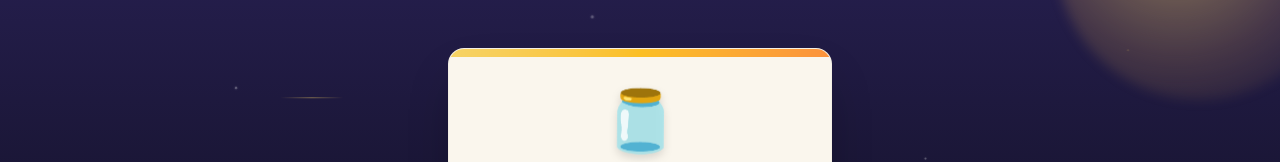
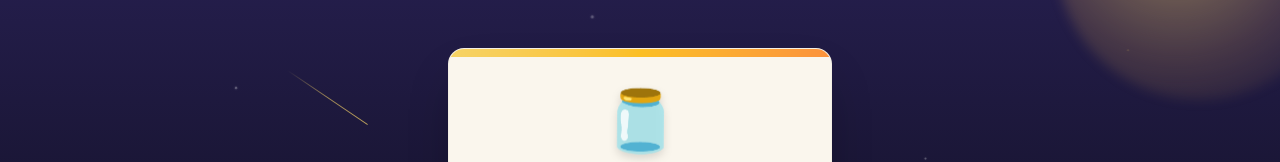
Before and after one commit to TeemoSun/angerlog, a React (Vite) app in the folder frontend/: page /login in a window 1280 px wide. Shown: the part 124-286 px from the top of the page. Built offline with nearby package versions, Linux system fonts and the light colour scheme.

Commit message:
fix(ui): 流星轨迹旋转至运动方向并改为不对称渐变（头亮尾暗）

```diff
--- a/frontend/src/components/ParticleBackground.tsx
+++ b/frontend/src/components/ParticleBackground.tsx
@@ -78,8 +78,8 @@ export function ParticleBackground() {
       {SHOOTING_STARS.map((s, i) => (
         <motion.div
           key={`shoot-${i}`}
-          className="absolute h-[1px] w-16 rounded-full bg-gradient-to-r from-transparent via-star-gold/60 to-transparent"
-          style={{ left: s.x, top: s.y }}
+          className="absolute h-[1px] w-24 rounded-full bg-gradient-to-r from-transparent via-star-gold/80 to-star-gold"
+          style={{ left: s.x, top: s.y, rotate: 34 }}
           initial={{ x: 0, y: 0, opacity: 0 }}
           animate={{
             x: [0, 120, 240],
```
